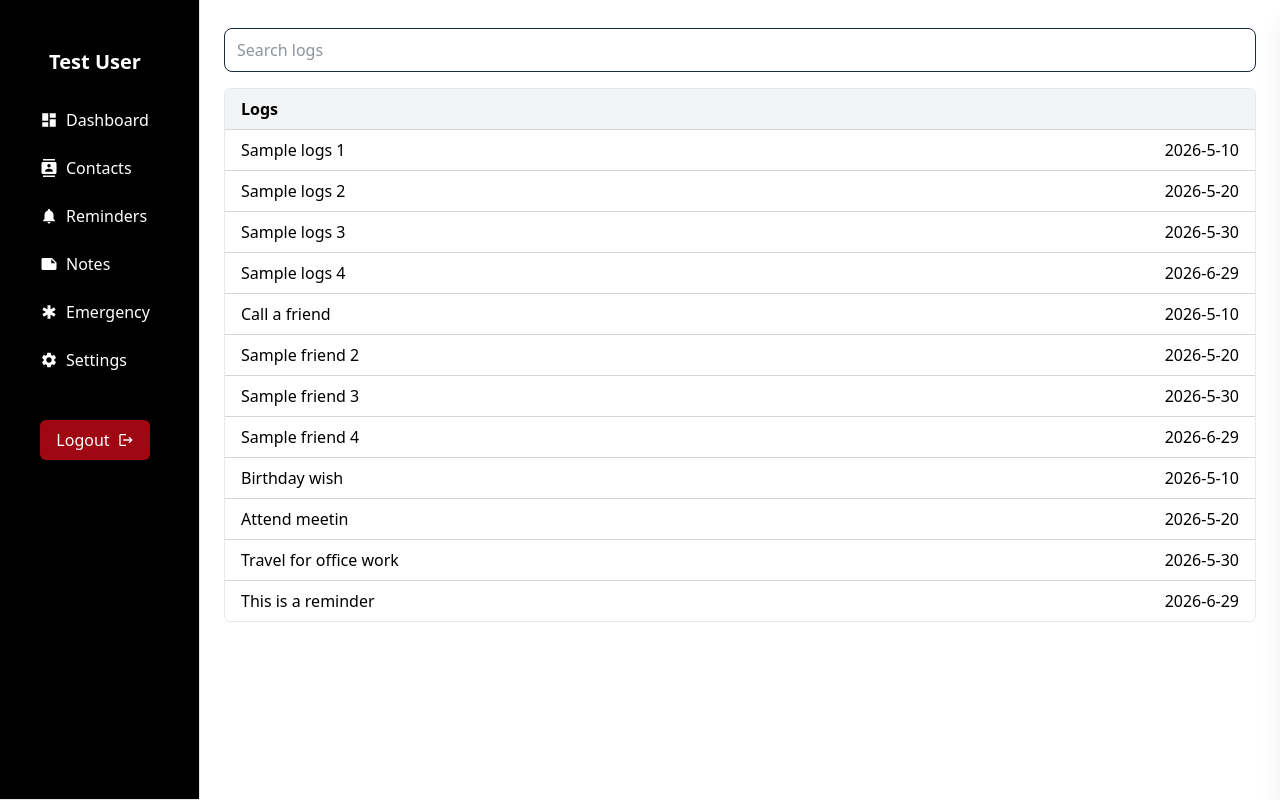
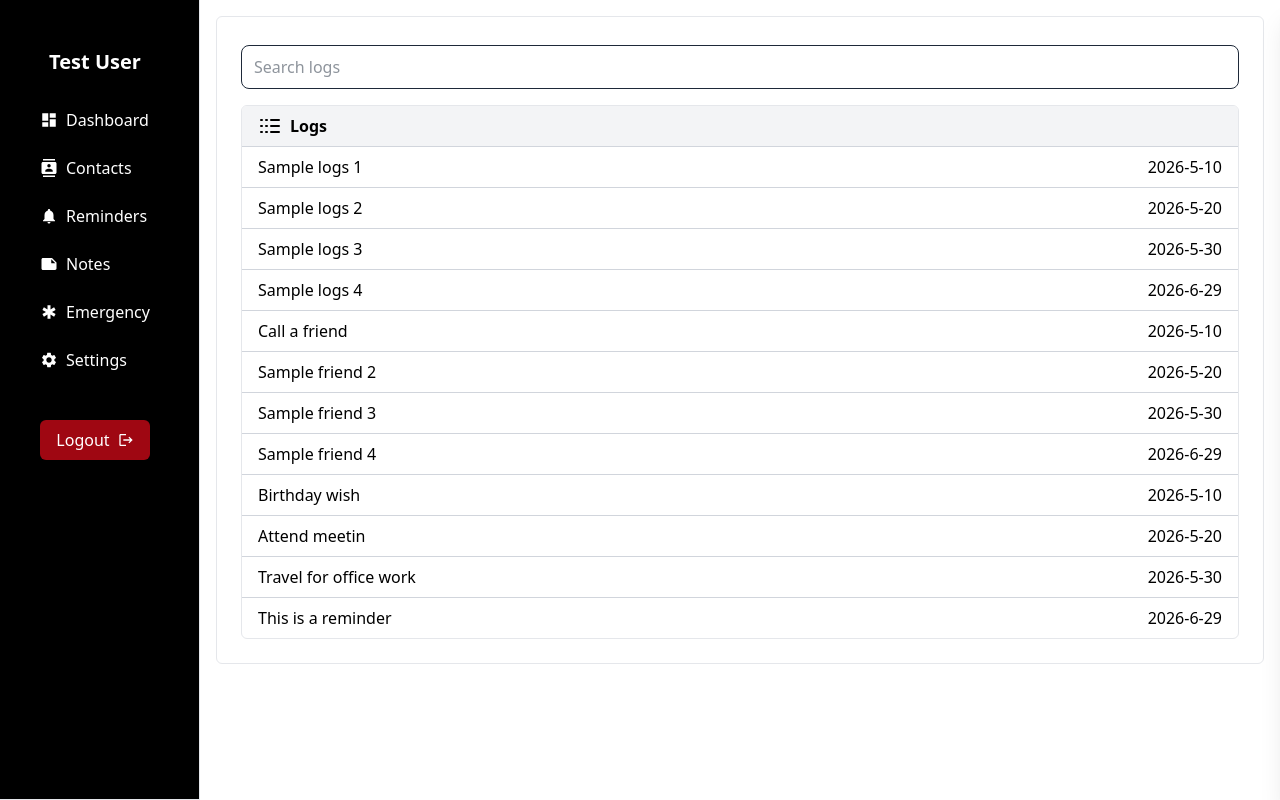
Before and after one commit to sushant2051/FypTesting, a React (Vite) app: page /logs in a window 1280 px wide. Built offline with nearby package versions, Linux system fonts and the light colour scheme.

Commit message:
fix the dashboard

```diff
--- a/src/features/dashboard/Dashboard.tsx
+++ b/src/features/dashboard/Dashboard.tsx
@@ -28,7 +28,7 @@ const Dashboard = () => {
     navigate("/logs");
   };
   return (
-    <div className="p-6 w-full flex flex-col gap-4">
+    <div className="p-6 flex flex-col gap-4 border border-gray-200 rounded-md m-4 sm:m-6">
       <div className="py-6 flex items-center gap-2">
         <RiAdminLine className="h-8 w-8" />
         <p className="text-2xl fond-bold ">Admin Dashboard</p>
--- a/src/pages/LogsPage.tsx
+++ b/src/pages/LogsPage.tsx
@@ -1,5 +1,13 @@
 import { useState } from "react";
 import { InputField } from "../components/InputFiled";
+import { LuLogs } from "react-icons/lu";
+import MotionWrapper from "../components/animation/MotionWrapper";
+import {
+  blurIn,
+  fadeDown,
+  fadeUp,
+  slideLeft,
+} from "../components/animation/Variants";
 
 const LogsData = [
   { id: 1, reminder: "Sample logs 1", date: "2026-5-10" },
@@ -23,15 +31,20 @@ const LogsPage = () => {
     data.reminder.toLowerCase().includes(searchValue.toLowerCase()),
   );
   return (
-    <div className="p-6 w-full flex flex-col gap-4">
+    <div className="p-6 border border-gray-200 rounded-md m-4 flex flex-col gap-4">
+      <MotionWrapper variants={slideLeft}>
         <InputField
           placeholder="Search logs"
           value={searchValue}
           onChange={(e) => setSearchValue(e.target.value)}
         />
+      </MotionWrapper>
       <div className="border border-gray-200 rounded-md overflow-hidden">
         <div className="flex justify-between bg-gray-100 px-4 py-2 border-b border-gray-300 font-bold">
+          <div className="flex items-center gap-2">
+            <LuLogs className="h-6 w-6" />
             <span>Logs</span>
+          </div>
           <span></span>
         </div>
         <div className="flex flex-col">
@@ -40,16 +53,22 @@ const LogsPage = () => {
               key={item.id}
               className="flex justify-between px-4 py-2 border-b border-gray-300 last:border-b-0"
             >
+              <MotionWrapper variants={fadeDown}>
                 <p className="text-left">{item.reminder}</p>
+              </MotionWrapper>
+              <MotionWrapper variants={fadeUp}>
                 <p className="text-right">{item.date}</p>
+              </MotionWrapper>
             </div>
           ))}
         </div>
+        <MotionWrapper variants={blurIn}>
           {filterData.length < 1 && (
             <p className="mt-2 flex justify-center items-center">
               No items found on log history
             </p>
           )}
+        </MotionWrapper>
       </div>
     </div>
   );
```
Lines whose indentation alone changed are shown as unchanged.
